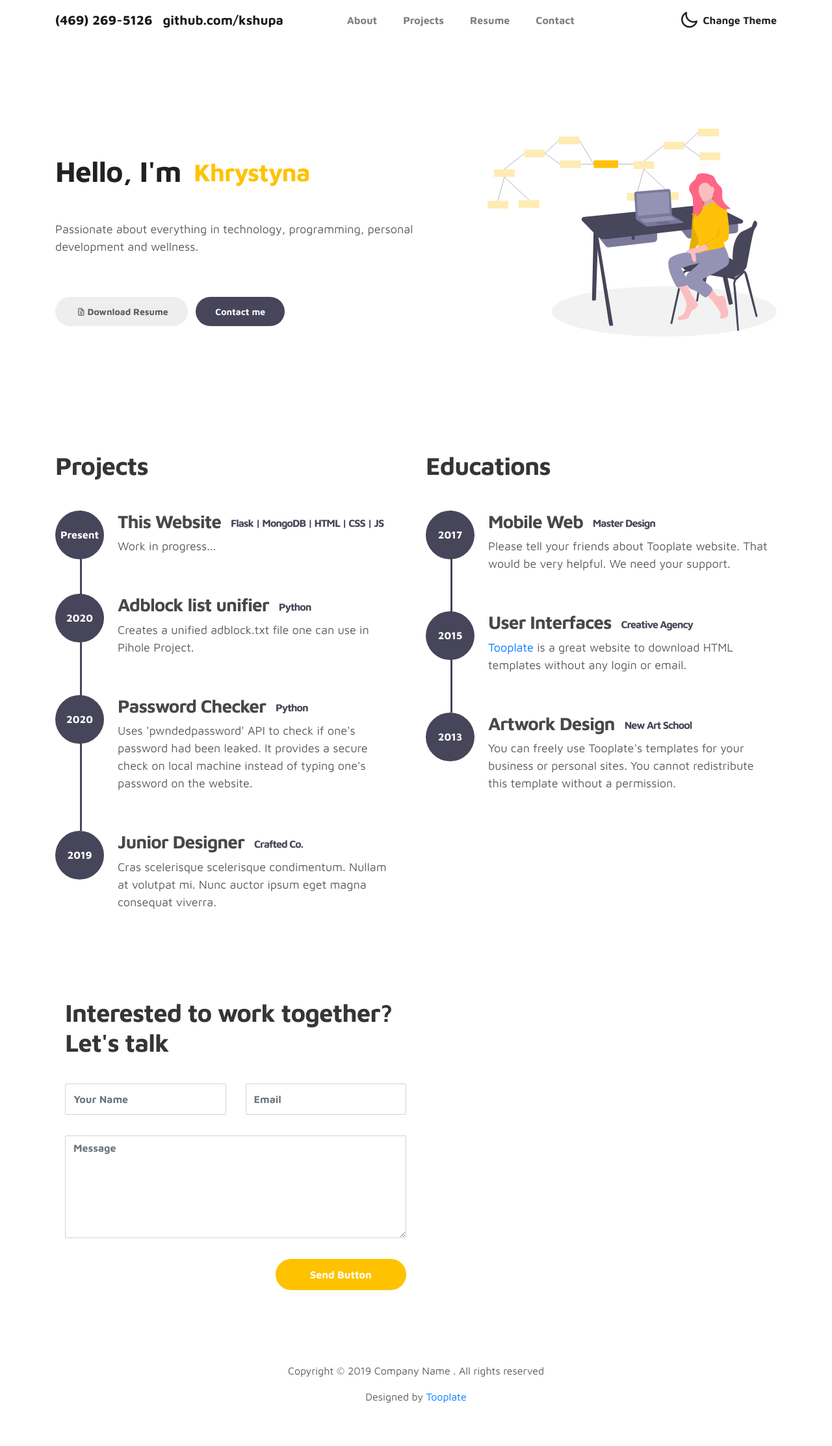
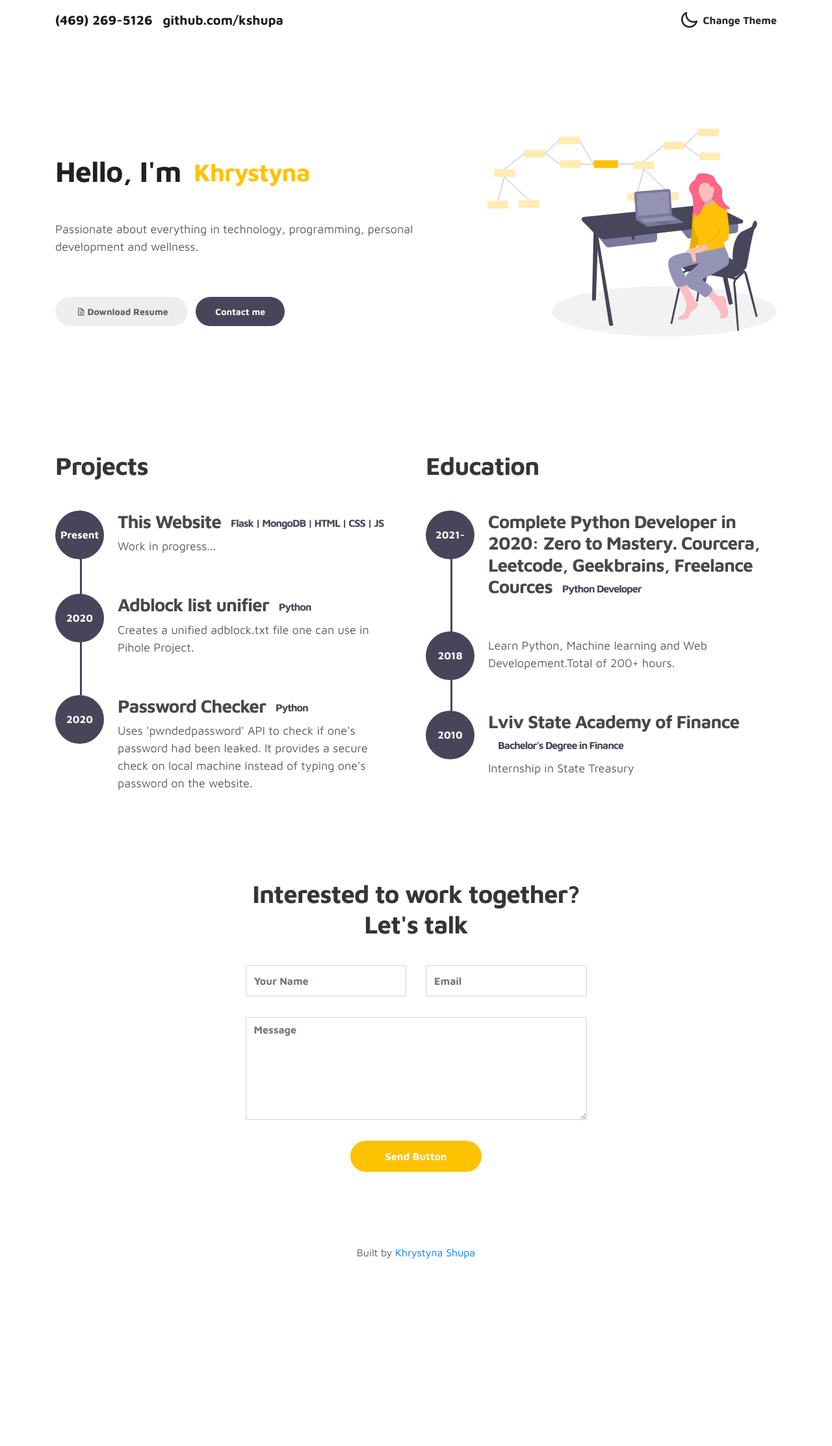
Before and after one commit to kshupa/web-portfolio, a Flask app: page / in a window 1280 px wide. Shown: the whole page at 65% size. After the commit the page ends 1938 px from the top, so only its background shows below. Run offline with Flask 2, Linux system fonts and the light colour scheme; some libraries are stand-ins or nearby versions.

Commit message:
first commit

```diff
--- a/templates/index.html
+++ b/templates/index.html
@@ -1,5 +1,6 @@
 <!doctype html>
 <html lang="en">
+
 <head>
   <meta charset="utf-8">
   <meta name="viewport" content="width=device-width, initial-scale=1, shrink-to-fit=no">
@@ -12,49 +13,20 @@
   <link rel="stylesheet" href="static/css/unicons.css">
   <link rel="stylesheet" href="static/css/owl.carousel.min.css">
   <link rel="stylesheet" href="static/css/owl.theme.default.min.css">
+  <link rel="shortcut icon" href="{{ url_for('static', filename='favicon.png') }}">
 
   <!-- MAIN STYLE -->
   <link rel="stylesheet" href="static/css/tooplate-style.css">
 
-<!--
+</head>
 
-Tooplate 2115 Marvel
-
-https://www.tooplate.com/view/2115-marvel
-
--->
-  </head>
 <body>
 
   <!-- MENU -->
-    <nav class="navbar navbar-expand-sm navbar-light">
+  <nav class="navbar navbar-expand-sm navbar-light ml-lg-auto">
     <div class="container">
       <a class="navbar-brand" href="index.html">(469) 269-5126</a>
       <a class="navbar-brand" href="https://github.com/kshupa">github.com/kshupa</a>
-
-            <button class="navbar-toggler" type="button" data-toggle="collapse" data-target="#navbarNav" aria-controls="navbarNav" aria-expanded="false"
-                aria-label="Toggle navigation">
-                <span class="navbar-toggler-icon"></span>
-                <span class="navbar-toggler-icon"></span>
-                <span class="navbar-toggler-icon"></span>
-            </button>
-
-            <div class="collapse navbar-collapse" id="navbarNav">
-                <ul class="navbar-nav mx-auto">
-                    <li class="nav-item">
-                        <a href="#about" class="nav-link"><span data-hover="About">About</span></a>
-                    </li>
-                    <li class="nav-item">
-                        <a href="#project" class="nav-link"><span data-hover="Projects">Projects</span></a>
-                    </li>
-                    <li class="nav-item">
-                        <a href="#resume" class="nav-link"><span data-hover="Resume">Resume</span></a>
-                    </li>
-                    <li class="nav-item">
-                        <a href="#contact" class="nav-link"><span data-hover="Contact">Contact</span></a>
-                    </li>
-                </ul>
-
       <ul class="navbar-nav ml-lg-auto">
         <div class="ml-lg-4">
           <div class="color-mode d-lg-flex justify-content-center align-items-center">
@@ -64,13 +36,13 @@ https://www.tooplate.com/view/2115-marvel
         </div>
       </ul>
     </div>
-        </div>
   </nav>
 
   <!-- ABOUT -->
-    <section class="about full-screen d-lg-flex justify-content-center align-items-center" id="about">
+  <section class="about full-screen d-lg-flex justify-content-center align-items-center" </section>
     <div class="container">
       <div class="row">
+
         <div class="col-lg-7 col-md-12 col-12 d-flex align-items-center">
           <div class="about-text">
             <h1 class="animated animated-text">
@@ -100,54 +72,6 @@ https://www.tooplate.com/view/2115-marvel
       </div>
     </div>
   </section>
-
-    <!-- PROJECTS -->
-    <!-- <section class="project py-5" id="project">
-        <div class="container">
-
-                <div class="row">
-                  <div class="col-lg-11 text-center mx-auto col-12">
-
-                      <div class="col-lg-8 mx-auto">
-                        <h2>My Projects</h2>
-                      </div>
-
-                      <div class="owl-carousel owl-theme">
-                        <div class="item">
-                          <div class="project-info">
-                            <img src="static/images/project/password_checker.png" class="img-fluid" alt="project image">
-                          </div>
-                        </div>
-
-                        <div class="item">
-                          <div class="project-info">
-                            <img src="static/images/project/project-image02.png" class="img-fluid" alt="project image">
-                          </div>
-                        </div>
-
-                        <div class="item">
-                          <div class="project-info">
-                            <img src="static/images/project/project-image03.png" class="img-fluid" alt="project image">
-                          </div>
-                        </div>
-
-                        <div class="item">
-                          <div class="project-info">
-                            <img src="static/images/project/project-image04.png" class="img-fluid" alt="project image">
-                          </div>
-                        </div>
-
-                        <div class="item">
-                          <div class="project-info">
-                            <img src="static/images/project/project-image05.png" class="img-fluid" alt="project image">
-                          </div>
-                        </div>
-                      </div>
-
-                  </div>
-                </div>
-        </div>
-    </section> -->
 
   <!-- FEATURES -->
   <section class="resume py-5 d-lg-flex justify-content-center align-items-center" id="resume">
@@ -184,54 +108,44 @@ https://www.tooplate.com/view/2115-marvel
               </div>
               <div class="timeline-info">
                 <h3><span>Password Checker</span><small>Python</small></h3>
-                                <p>Uses 'pwndedpassword' API to check if one's password had been leaked. It provides a secure check on local machine instead of typing one's password on the website. </p>
+                <p>Uses 'pwndedpassword' API to check if one's password had been leaked. It provides a secure check on
+                  local machine instead of typing one's password on the website. </p>
+              </div>
+            </div>
+          </div>
+        </div>
+
+        <div class="col-lg-6 col-12">
+          <h2 class="mb-4 mobile-mt-2">Education</h2>
+
+          <div class="timeline">
+            <div class="timeline-wrapper">
+              <div class="timeline-yr">
+                <span>2021-</span>
+              </div>
+              <div class="timeline-info">
+                <h3><span>Complete Python Developer in 2020: Zero to Mastery. Courcera, Leetcode, Geekbrains, Freelance
+                    Cources</span><small>Python Developer</small></h3>
               </div>
             </div>
 
             <div class="timeline-wrapper">
               <div class="timeline-yr">
-                                <span>2019</span>
+                <span>2018</span>
               </div>
               <div class="timeline-info">
-                                <h3><span>Junior Designer<small>Crafted Co.</small></h3>
-                                <p>Cras scelerisque scelerisque condimentum. Nullam at volutpat mi. Nunc auctor ipsum eget magna consequat viverra.</p>
-                            </div>
-                        </div>
-
-                    </div>
-                </div>
-
-                <div class="col-lg-6 col-12">
-                  <h2 class="mb-4 mobile-mt-2">Educations</h2>
-
-                    <div class="timeline">
-                        <div class="timeline-wrapper">
-                             <div class="timeline-yr">
-                                  <span>2017</span>
-                             </div>
-                             <div class="timeline-info">
-                                  <h3><span>Mobile Web</span><small>Master Design</small></h3>
-                                  <p>Please tell your friends about Tooplate website. That would be very helpful. We need your support.</p>
+                <h3><span></h3>
+                <p>Learn Python, Machine learning and Web Developement.Total of 200+ hours.</p>
               </div>
             </div>
 
             <div class="timeline-wrapper">
               <div class="timeline-yr">
-                                <span>2015</span>
+                <span>2010</span>
               </div>
               <div class="timeline-info">
-                                <h3><span>User Interfaces</span><small>Creative Agency</small></h3>
-                                <p><a rel="nofollow" href="https://www.facebook.com/tooplate">Tooplate</a> is a great website to download HTML templates without any login or email.</p>
-                            </div>
-                        </div>
-
-                        <div class="timeline-wrapper">
-                            <div class="timeline-yr">
-                                <span>2013</span>
-                            </div>
-                            <div class="timeline-info">
-                                <h3><span>Artwork Design</span><small>New Art School</small></h3>
-                                <p>You can freely use Tooplate's templates for your business or personal sites. You cannot redistribute this template without a permission.</p>
+                <h3><span>Lviv State Academy of Finance</span><small>Bachelor's Degree in Finance</small></h3>
+                <p>Internship in State Treasury</p>
               </div>
             </div>
 
@@ -245,7 +159,8 @@ https://www.tooplate.com/view/2115-marvel
   <!-- CONTACT -->
   <section class="contact py-5" id="contact">
     <div class="container">
-          <div class="col-lg-6 col-12">
+
+      <div class="col-lg-6 col-12 text-center mx-auto">
         <div class="contact-form">
           <h2 class="mb-4">Interested to work together? Let's talk</h2>
 
@@ -263,15 +178,16 @@ https://www.tooplate.com/view/2115-marvel
                 <textarea name="message" rows="6" class="form-control" id="message" placeholder="Message"></textarea>
               </div>
 
-                  <div class="ml-lg-auto col-lg-5 col-12">
+              <div class="mx-auto col-lg-5 col-12">
                 <input type="submit" class="form-control submit-btn" value="Send Button">
               </div>
+
             </div>
           </form>
+
         </div>
       </div>
 
-        </div>
     </div>
   </section>
 
@@ -281,8 +197,8 @@ https://www.tooplate.com/view/2115-marvel
       <div class="row">
 
         <div class="col-lg-12 col-12">
-                        <p class="copyright-text text-center">Copyright &copy; 2019 Company Name . All rights reserved</p>
-                        <p class="copyright-text text-center">Designed by <a rel="nofollow" href="https://www.facebook.com/tooplate">Tooplate</a></p>
+          <p class="copyright-text text-center">Built by <a rel="nofollow" href="https://github.com/kshupa">Khrystyna
+              Shupa</a></p>
         </div>
 
       </div>
@@ -299,4 +215,5 @@ https://www.tooplate.com/view/2115-marvel
   <script src="static/js/custom.js"></script>
 
 </body>
+
 </html>
```
Also changed, not shown: static/favicon.png (added), 1 other file. Lines whose indentation alone changed are shown as unchanged.
